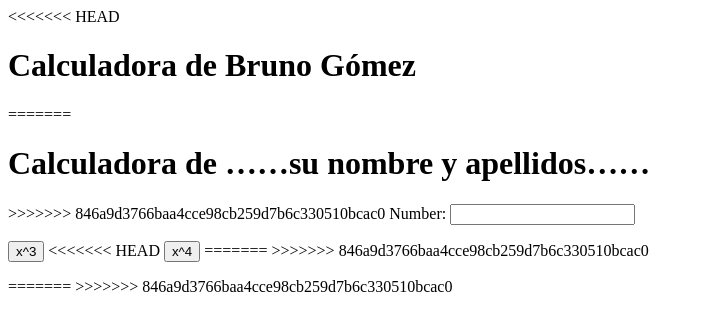
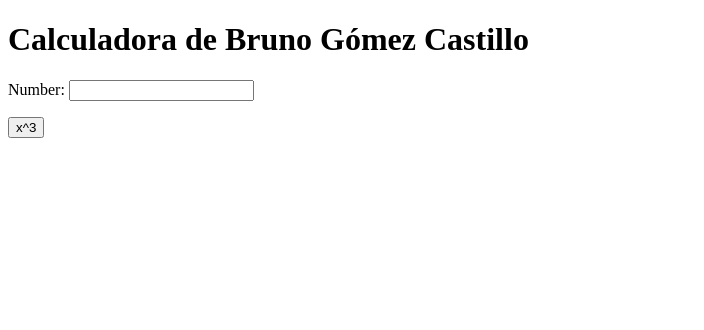
Before and after one commit to bruninhogomez/my_calculator, a plain HTML site: page index.html in a window 1280 px wide. Shown: the whole page, without its empty margins (0-704 px from the left). Drawn offline with Linux system fonts and the light colour scheme.

Commit message:
x^3 button

```diff
--- a/index.html
+++ b/index.html
@@ -5,35 +5,17 @@
         <meta charset="utf-8">
     </head>
     <body>
-<<<<<<< HEAD
-        <h1>Calculadora de Bruno Gómez</h1>
-=======
-        <h1>Calculadora de ……su nombre y apellidos……</h1>
->>>>>>> 846a9d3766baa4cce98cb259d7b6c330510bcac0
+        <h1>Calculadora de Bruno Gómez Castillo</h1>
         Number:
         <input type="text" id="n1">
         <p>
             <button onclick="cube()"> x^3 </button>
-<<<<<<< HEAD
-            <button onclick="power_4()"> x^4</button>
-=======
->>>>>>> 846a9d3766baa4cce98cb259d7b6c330510bcac0
         </p>
         <script type="text/javascript">
             function cube() {
                 var num = document.getElementById("n1");
                 num.value = Math.pow(num.value, 3);
             }
-<<<<<<< HEAD
-            function power_4() {
-                var num = document.getElementById("n1");
-                num.value = Math.pow(num.value, 4);
-            }
         </script>
     </body>
 </html>
-=======
-        </script>
-    </body>
-</html>
->>>>>>> 846a9d3766baa4cce98cb259d7b6c330510bcac0
```
